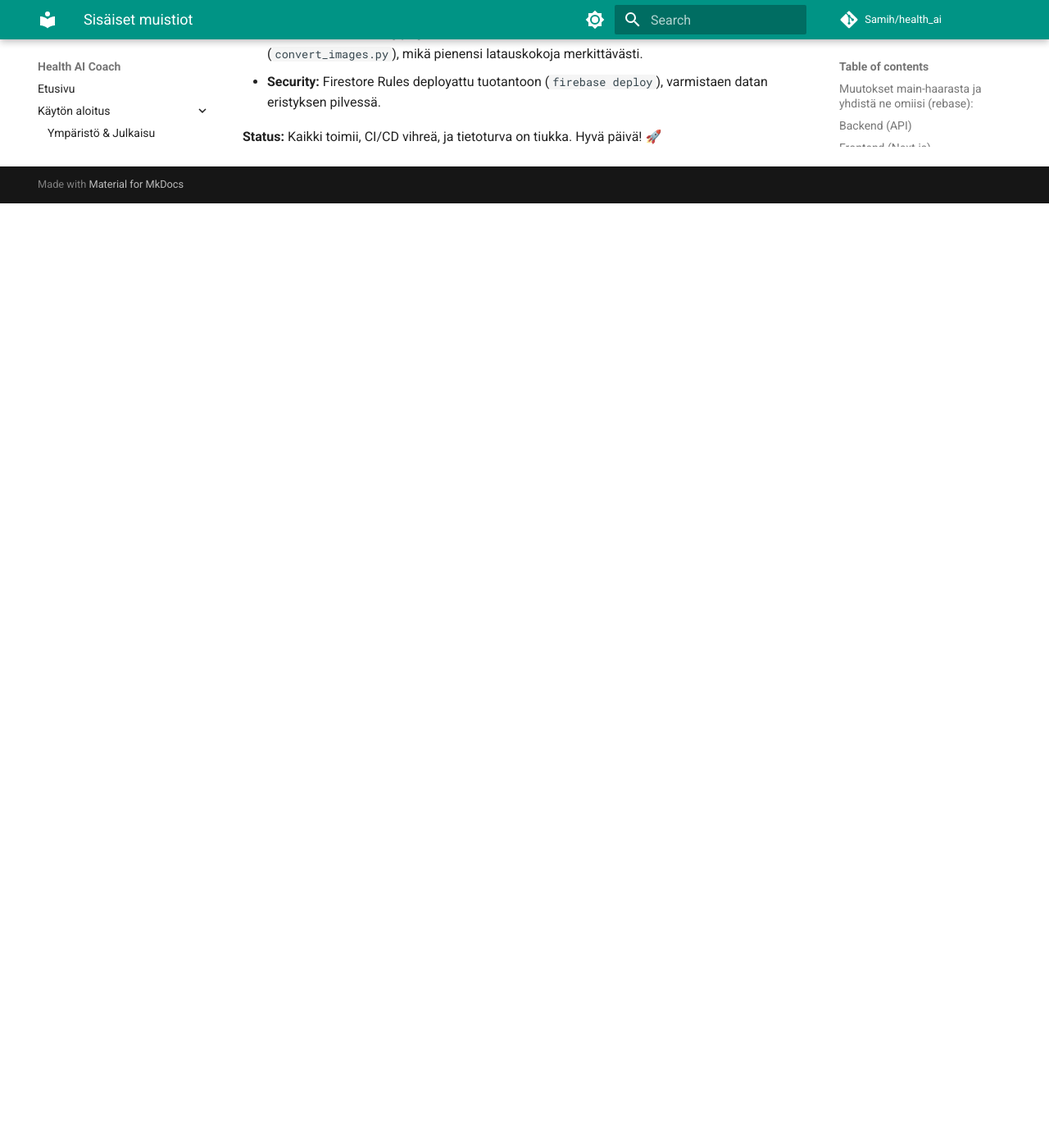
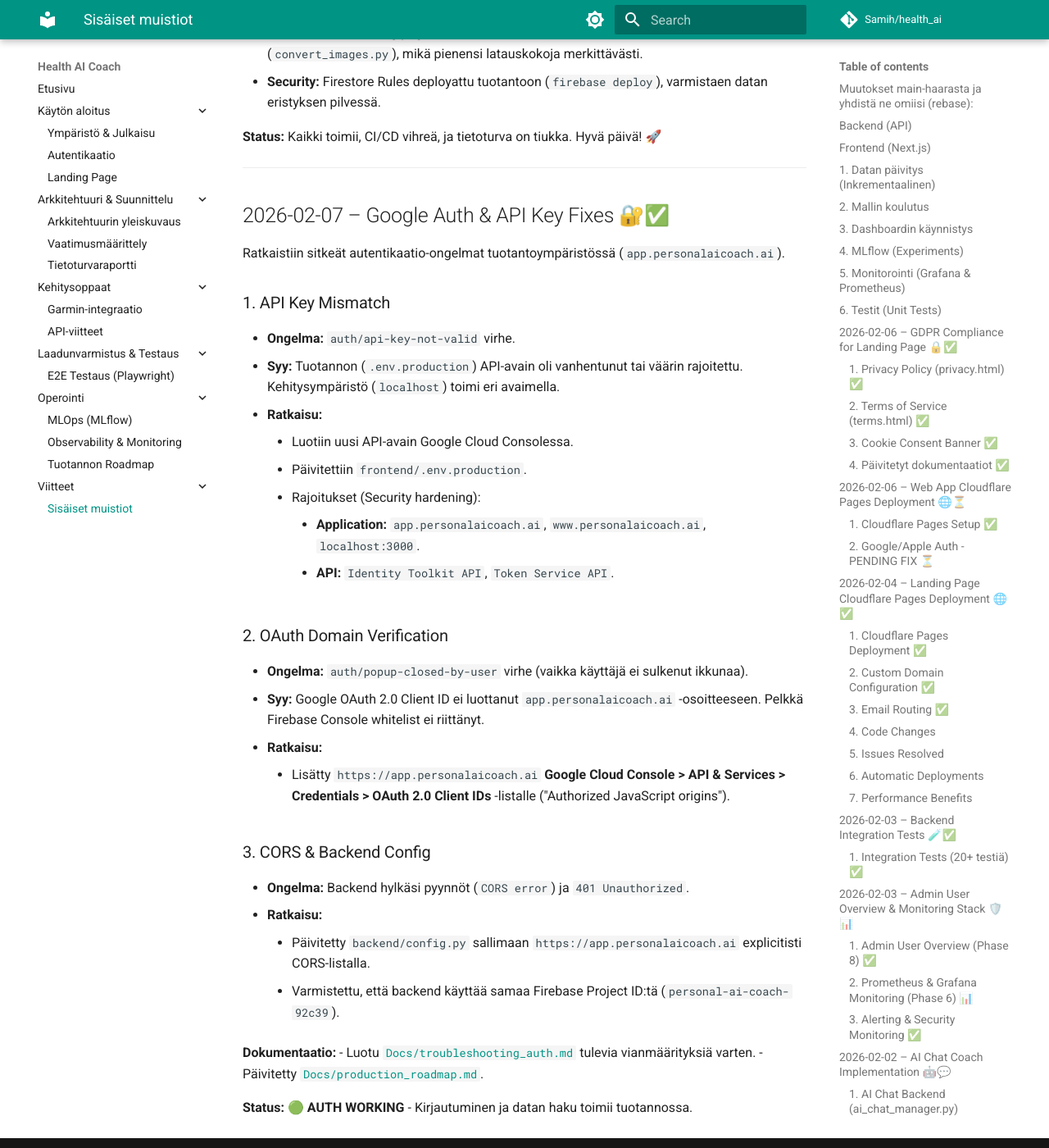
Before and after one commit to Sami-Python/Health_AI, an MkDocs documentation site: the page built from Docs/sami_memo.md, in a window 1280 px wide and 1400 px high, scrolled down 43587 px. Shown: the whole window at 82% size. Built offline with MkDocs 1.6.1 and Material for MkDocs 9.7.7, drawn with Linux system fonts in a browser that asks for light colours; comment, search, counter and statistics services are not loaded; before the commit the page ends 43835 px from its top, so only the background shows below that.

Commit message:
Docs: Update roadmap and add auth troubleshooting guide

````diff
--- a/Docs/sami_memo.md
+++ b/Docs/sami_memo.md
@@ -1742,3 +1742,37 @@
 - **Security:** Firestore Rules deployattu tuotantoon (`firebase deploy`), varmistaen datan eristyksen pilvessä.
 
 **Status:** Kaikki toimii, CI/CD vihreä, ja tietoturva on tiukka. Hyvä päivä! 🚀
+
+---
+
+## 2026-02-07 – Google Auth & API Key Fixes 🔐✅
+
+Ratkaistiin sitkeät autentikaatio-ongelmat tuotantoympäristössä (`app.personalaicoach.ai`).
+
+### 1. API Key Mismatch
+- **Ongelma:** `auth/api-key-not-valid` virhe.
+- **Syy:** Tuotannon (`.env.production`) API-avain oli vanhentunut tai väärin rajoitettu. Kehitysympäristö (`localhost`) toimi eri avaimella.
+- **Ratkaisu:**
+    - Luotiin uusi API-avain Google Cloud Consolessa.
+    - Päivitettiin `frontend/.env.production`.
+    - Rajoitukset (Security hardening):
+        - **Application:** `app.personalaicoach.ai`, `www.personalaicoach.ai`, `localhost:3000`.
+        - **API:** `Identity Toolkit API`, `Token Service API`.
+
+### 2. OAuth Domain Verification
+- **Ongelma:** `auth/popup-closed-by-user` virhe (vaikka käyttäjä ei sulkenut ikkunaa).
+- **Syy:** Google OAuth 2.0 Client ID ei luottanut `app.personalaicoach.ai` -osoitteeseen. Pelkkä Firebase Console whitelist ei riittänyt.
+- **Ratkaisu:**
+    - Lisätty `https://app.personalaicoach.ai` **Google Cloud Console > API & Services > Credentials > OAuth 2.0 Client IDs** -listalle ("Authorized JavaScript origins").
+
+### 3. CORS & Backend Config
+- **Ongelma:** Backend hylkäsi pyynnöt (`CORS error`) ja `401 Unauthorized`.
+- **Ratkaisu:**
+    - Päivitetty `backend/config.py` sallimaan `https://app.personalaicoach.ai` explicitisti CORS-listalla.
+    - Varmistettu, että backend käyttää samaa Firebase Project ID:tä (`personal-ai-coach-92c39`).
+
+**Dokumentaatio:**
+- Luotu [`Docs/troubleshooting_auth.md`](file:///c:/Users/samih/code/health_ai/Docs/troubleshooting_auth.md) tulevia vianmäärityksiä varten.
+- Päivitetty [`Docs/production_roadmap.md`](file:///c:/Users/samih/code/health_ai/Docs/production_roadmap.md).
+
+**Status:** 🟢 **AUTH WORKING** - Kirjautuminen ja datan haku toimii tuotannossa.
--- /dev/null
+++ b/Docs/troubleshooting_auth.md
@@ -0,0 +1,57 @@
+# Google Authentication Troubleshooting Guide
+
+Tämä dokumentti auttaa ratkaisemaan yleisimmät Google Sign-In -ongelmat Health AI -tuotantoympäristössä (`app.personalaicoach.ai`).
+
+## 1. Yleiset Virheet ja Ratkaisut
+
+### Virhe: `auth/api-key-not-valid`
+**Oire:** Kirjautumisikkuna vilahtaa tai ei aukene, konsolissa punainen virhe.
+**Syy:** API-avain on väärä, poistettu tai sillä on vääriä rajoituksia.
+**Ratkaisu:**
+1.  Tarkista `frontend/.env.production` tiedoston `NEXT_PUBLIC_FIREBASE_API_KEY`.
+2.  Varmista Google Cloud Consolessa (Credentials), että avain on olemassa.
+3.  **Application Restrictions:** Pitää olla `Websites` ja sisältää `https://app.personalaicoach.ai`.
+
+### Virhe: `auth/popup-closed-by-user` (Vaikka et sulkenut)
+**Oire:** Popup aukeaa, lataa hetken ja sulkeutuu.
+**Syy:** Google ei luota domainiin, josta kutsu tulee.
+**Ratkaisu:**
+1.  **Firebase Console > Authentication > Settings > Authorized Domains:**
+    - Lisää `app.personalaicoach.ai`.
+2.  **Google Cloud Console > Credentials > OAuth 2.0 Client IDs > Web client:**
+    - **Authorized JavaScript origins:** Lisää `https://app.personalaicoach.ai` (ja `https://www.personalaicoach.ai`).
+
+### Virhe: `403 Forbidden` (getProjectConfig)
+**Oire:** Verkkovirhe (Network tab) `identitytoolkit` tai `getProjectConfig` -kutsussa.
+**Syy:** API-avaimen *API Restrictions* estää käytön.
+**Ratkaisu:**
+1.  Google Cloud Console > Credentials > API Key.
+2.  Aseta **API restrictions** tilaan **Don't restrict key** (helpoin korjaus).
+3.  TAI salli erikseen: `Identity Toolkit API` ja `Token Service API`.
+
+### Virhe: `401 Unauthorized` (Backend)
+**Oire:** Kirjautuminen onnistuu frontendissa, mutta data ei lataudu (Dashboard tyhjä).
+**Syy:** Token on vanhentunut tai backendin Firebase-projekti on eri kuin frontendin.
+**Ratkaisu:**
+1.  Kirjaudu ulos ja takaisin sisään (päivittää tokenin).
+2.  Varmista, että `backend/config.py` `FIREBASE_PROJECT_ID` vastaa frontendin asetusta.
+
+## 2. Oikeat Asetukset (Referenssi)
+
+### Frontend (`.env.production`)
+```env
+NEXT_PUBLIC_FIREBASE_API_KEY=AIzaSy... (Uusi, toimiva avain)
+NEXT_PUBLIC_FIREBASE_AUTH_DOMAIN=personal-ai-coach-92c39.firebaseapp.com
+NEXT_PUBLIC_FIREBASE_PROJECT_ID=personal-ai-coach-92c39
+```
+
+### Google Cloud Console
+- **Project:** `personal-ai-coach-92c39`
+- **Credentials > API Key:**
+  - Application restrictions: `https://app.personalaicoach.ai`, `http://localhost:3000`
+  - API restrictions: `Don't restrict` (tai Identity Toolkit + Token Service)
+- **Credentials > OAuth 2.0 Client ID:**
+  - Authorized JavaScript origins: `https://app.personalaicoach.ai`
+
+### Firebase Console
+- **Authentication > Authorized domains:** `app.personalaicoach.ai`
````
Also changed, not shown: Docs/production_roadmap.md (+7 -5 lines).
